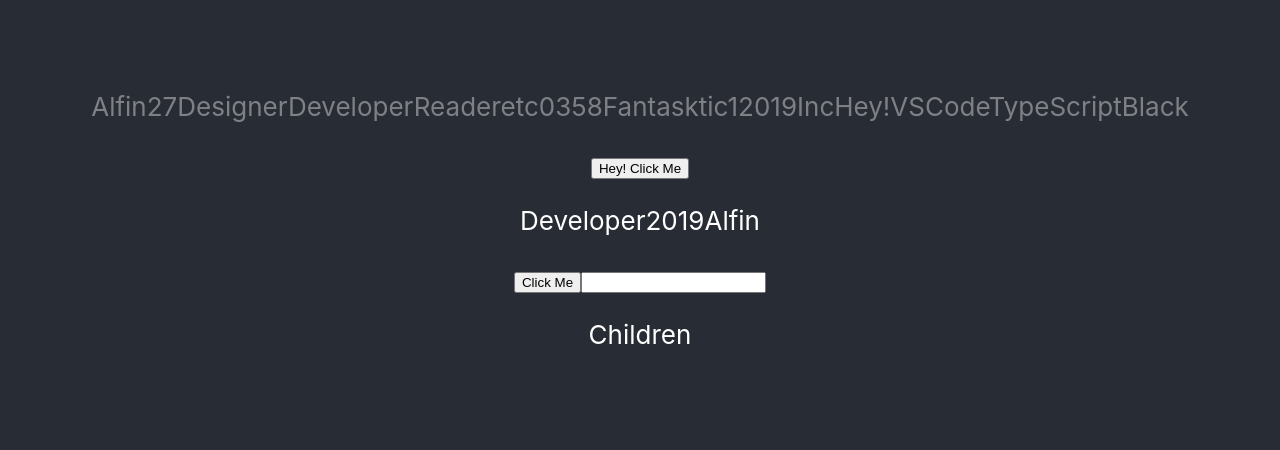
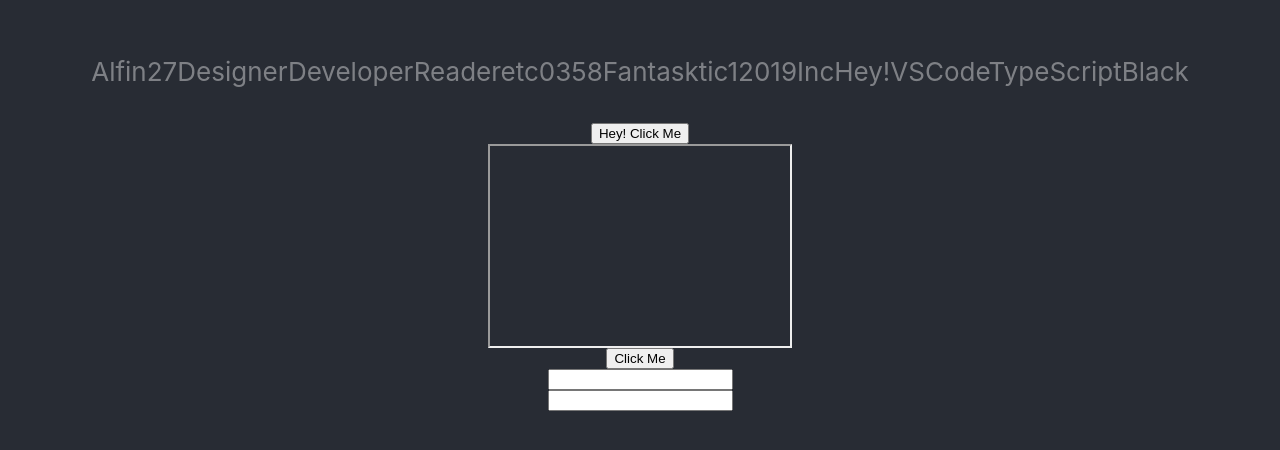
Before and after one commit to natserract/react-ts-cheatsheet, a React (Create React App) app: page / in a window 1280 px wide. Shown: the part 180-630 px from the top of the page. Built offline with nearby package versions, Linux system fonts and the light colour scheme.

Commit message:
Fix example-2

```diff
--- a/src/App.tsx
+++ b/src/App.tsx
@@ -2,6 +2,7 @@
 import './App.css';
 import RTCEx1 from './components/rtc-example-1'
 import RTCEx2 from './components/rtc-example-2'
+import RTCEx4 from './components/rtc.example-4'
 
 
 const App: React.FC = () => {
@@ -18,7 +19,7 @@
           typeArrayNumber={[0, 3, 5, 8]}
           typeArrayFixed={['Fantasktic', 1, 2019, 'Inc']}
           typeAny="Hey!"
-          typeObject={{ color: '#fff', opacity: .4 }}
+          typeCSSProp={{ color: '#fff', opacity: .4 }}
           typeStringExt="VSCode"
           typeStringExtV="TypeScript"
           typeUnion="Black"
@@ -30,9 +31,9 @@
           data={['Developer', 2019]}
           typeMouseEvent={() => console.log("Hello! Thank you for click")}
           typeFocusEvent={() => console.log("Focused")}
-        >
-          <p>Children</p>
-        </RTCEx2>
+        />
+
+
 
       </header>
     </div>
--- a/src/components/rtc-example-1.tsx
+++ b/src/components/rtc-example-1.tsx
@@ -1,9 +1,10 @@
-
-import React from 'react'
 
 /* Interface
   --- Data Types (Props), extends interface, enum, readonly---
 */
+
+import React from 'react'
+
 
 enum SelectClassRoom {
     classA = '20 Orang',
@@ -34,7 +35,7 @@
     typeArrayNumber: number[]  //array number
     typeArrayFixed: [string, number, number, string]  //Fixed types in array
     typeAny: any, //Any types
-    typeObject: object //Object type,
+    typeCSSProp: React.CSSProperties //Object type,
     typeBoolean: boolean, //Boolean type
     optionType?: string // //Not type (Just optional properties you can declare)
     typeVoid: () => void, //Void types: you can return type of the functions not value
@@ -48,7 +49,7 @@
     typeArrayNumber,
     typeArrayFixed,
     typeAny,
-    typeObject,
+    typeCSSProp,
     typeStringExt,
     typeStringExtV,
     typeUnion,
@@ -73,7 +74,7 @@
     return (
         typeBoolean ? (
             <div>
-                <p style={typeObject}>
+                <p style={typeCSSProp}>
                     {[
                         typeString,
                         typeNumber,
--- a/src/components/rtc-example-2.tsx
+++ b/src/components/rtc-example-2.tsx
@@ -1,41 +1,82 @@
+
+/*
+  --- handleEvent, Generic Types, Children, Function, Type-Definitions ---
+*/
 
 import * as React from 'react'
 
-/*
-  --- handleEvent, Generic Types, Children, Function ---
-*/
 
-//Generic
+//Generic types
 interface Person<T> {
-    firstName: T
+    firstName?: T
 }
 
 interface Type<TValues, TDump> extends Person<string> {
-    data: [TValues, TDump];
+    data?: [TValues, TDump];
 }
 
 interface InitialName extends Type<string, number> {
-    typeMouseEvent: (event: React.MouseEvent<HTMLButtonElement>) => void,  // mouse event
-    typeFocusEvent: (event: React.FocusEvent<HTMLInputElement>) => void,  //Focus event
-    children: React.ReactNode //Children
+    typeMouseEvent?: (event: React.MouseEvent<HTMLButtonElement>) => void,  // mouse event
+    typeFocusEvent?: (event: React.FocusEvent<HTMLInputElement>) => void,  //Focus event
+    children?: React.ReactNode //Children
 }
 
-const RTCEx2: React.FC<InitialName> = ({ typeMouseEvent, typeFocusEvent, data, firstName, children }) => {
+
+//Type definitions for iframe
+interface IFrameHTMLAttribute extends React.IframeHTMLAttributes<HTMLIFrameElement> {
+    height: number | string
+    marginHeight: number | undefined
+}
+
+//Dom Attributes
+interface DOMAttribute {
+    onChange?: React.FormEventHandler
+    onClick?: React.MouseEventHandler
+
+    //... you can add much more here...
+}
+
+
+//Define Component
+const BlurryFace: React.FC<DOMAttribute> = ({ onChange, onClick }) => {
+    return <input type="text" onChange={onChange} onClick={onClick} />
+}
+
+
+//Define Component
+const IframeHTMLElement: React.FC<IFrameHTMLAttribute & InitialName> = ({ height, marginHeight, children }) => {
     return (
-        <div>
-            {/* return in array */}
-            <p>{[data, firstName]}</p>
+        <iframe height={height} marginHeight={marginHeight}>
+            {children}
+        </iframe>
+    )
+}
+
+
+const RTCEx2: React.FC<InitialName> = ({ typeMouseEvent, typeFocusEvent, data, firstName }) => {
+    return (
+        <React.Fragment>
+            {/* Iframe Component */}
+            <IframeHTMLElement height={200} marginHeight={120}>
+                {/* return in array */}
+                <p>{[data, firstName]}</p>
+            </IframeHTMLElement>
 
             {/* Click event */}
             <button onClick={typeMouseEvent}>
-                Click Me <br/>
+                Click Me <br />
             </button>
 
             {/* Focus event */}
             <input type="text" onFocus={typeFocusEvent} />
 
-            {children}
-        </div>
+            {/* Ext component */}
+            <BlurryFace
+                onChange={() => console.log("Event onChange on Input")}
+                onClick={() => console.log("Event onClick on Input")}
+            />
+
+        </React.Fragment>
     )
 }
 
--- /dev/null
+++ b/src/components/rtc.example-4.tsx
@@ -0,0 +1,8 @@
+import * as React from 'react'
+
+class RTCEx4 extends React.Component  {
+
+
+}
+
+export default RTCEx4
```
Also changed, not shown: src/components/rtc-example-3.tsx (+7 -6 lines).
